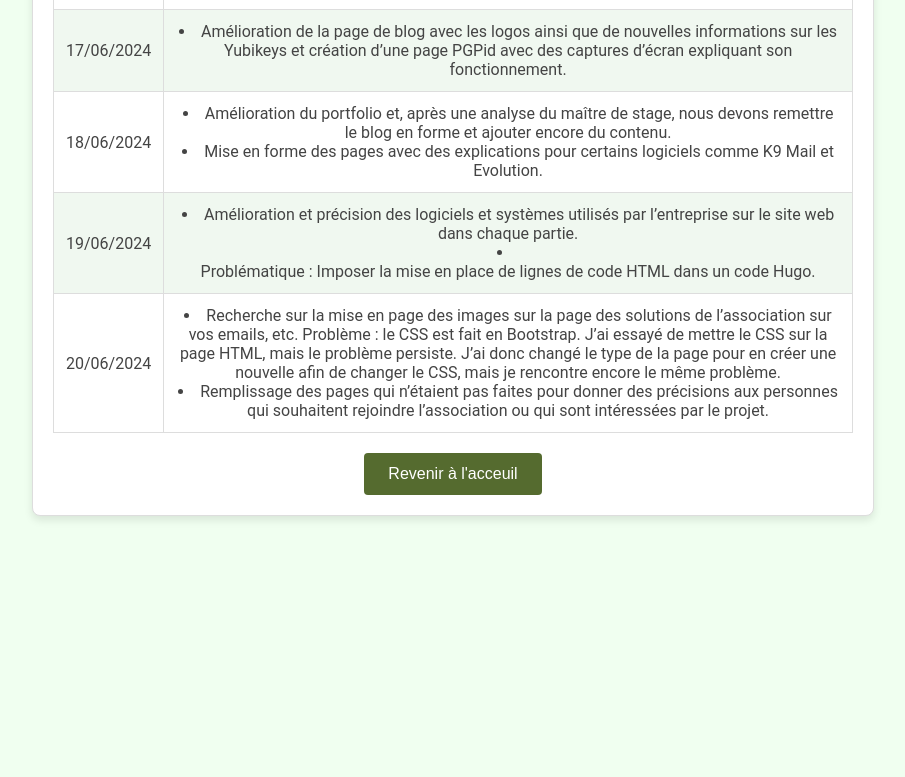
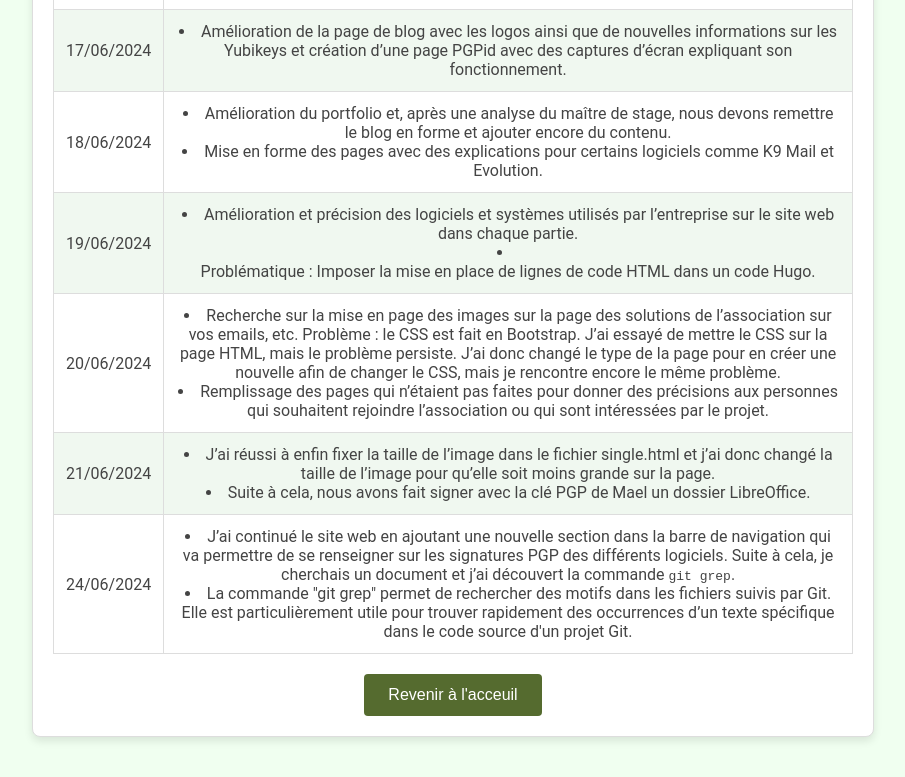
Before and after one commit to Hankloche/PORTFOLIO, a plain HTML site: page index3.html in a window 1280 px wide. Shown: the part 1804-2581 px from the top of the page, without its empty margins (187-1092 px from the left). Before the commit the page ends 2360 px from the top, so only its background shows below. Drawn offline with Linux system fonts and the light colour scheme.

Commit message:
Add files via upload

```diff
--- a/index3.html
+++ b/index3.html
@@ -157,6 +157,21 @@
                         <li>Remplissage des pages qui n’étaient pas faites pour donner des précisions aux personnes qui souhaitent rejoindre l’association ou qui sont intéressées par le projet.</li>
                     </td>
                 </tr>
+                <tr>
+                    <td>21/06/2024</td>
+                    <td>
+                        <li>J’ai réussi à enfin fixer la taille de l’image dans le fichier single.html et j’ai donc changé la taille de l’image pour qu’elle soit moins grande sur la page.</li>
+                        <li>Suite à cela, nous avons fait signer avec la clé PGP de Mael un dossier LibreOffice.</li>
+                    </td>
+                </tr>
+                <tr>
+                    <td>24/06/2024</td>
+                    <td>
+                        <li>J’ai continué le site web en ajoutant une nouvelle section dans la barre de navigation qui va permettre de se renseigner sur les signatures PGP des différents logiciels. Suite à cela, je cherchais un document et j’ai découvert la commande <code>git grep</code>.</li>
+                        <li>La commande "git grep" permet de rechercher des motifs dans les fichiers suivis par Git. Elle est particulièrement utile pour trouver rapidement des occurrences d’un texte spécifique dans le code source d'un projet Git.</li>
+                    </td>
+                </tr>
+
 
                 <!-- Ajoutez autant de lignes que nécessaire -->
             </tbody>
```
